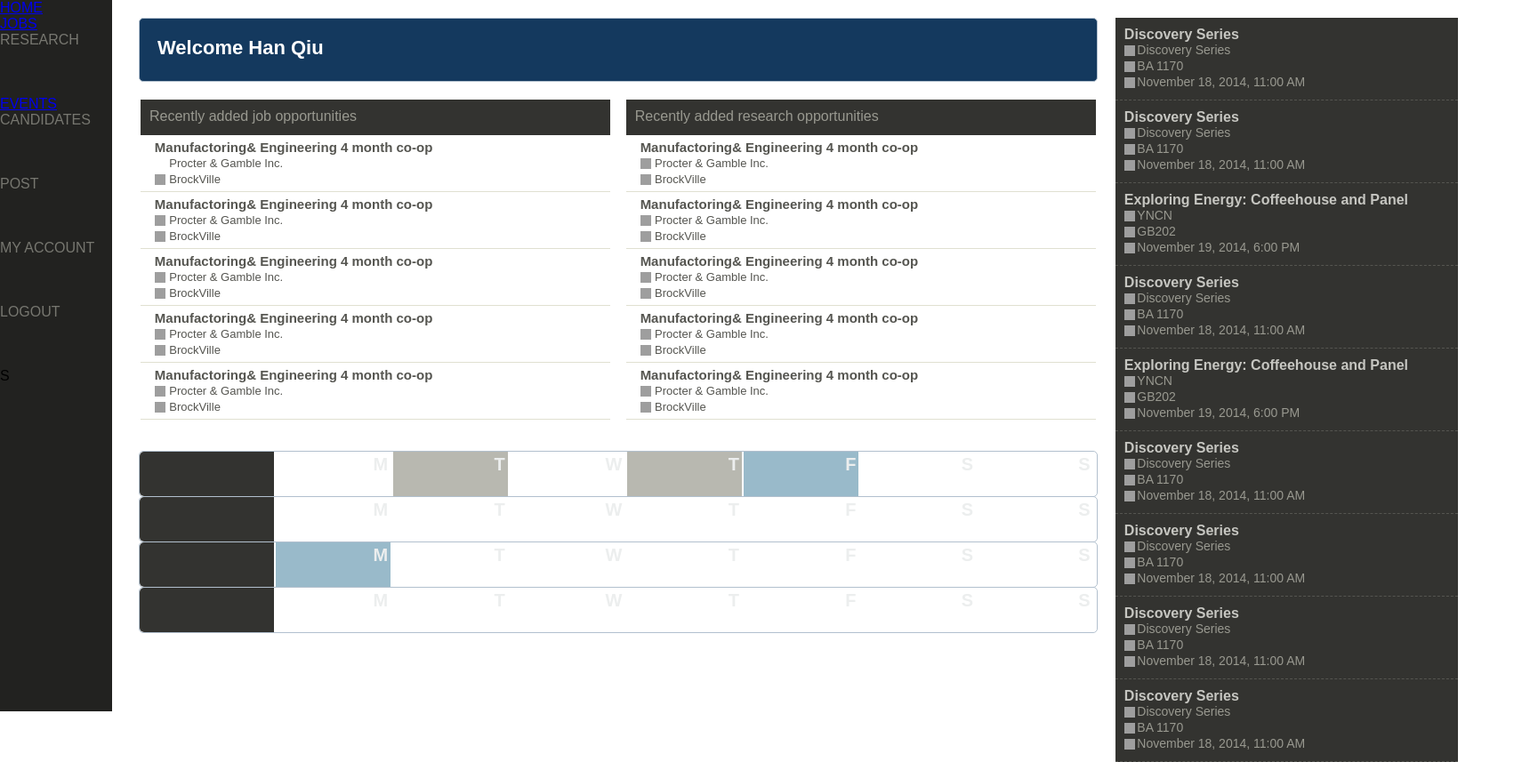
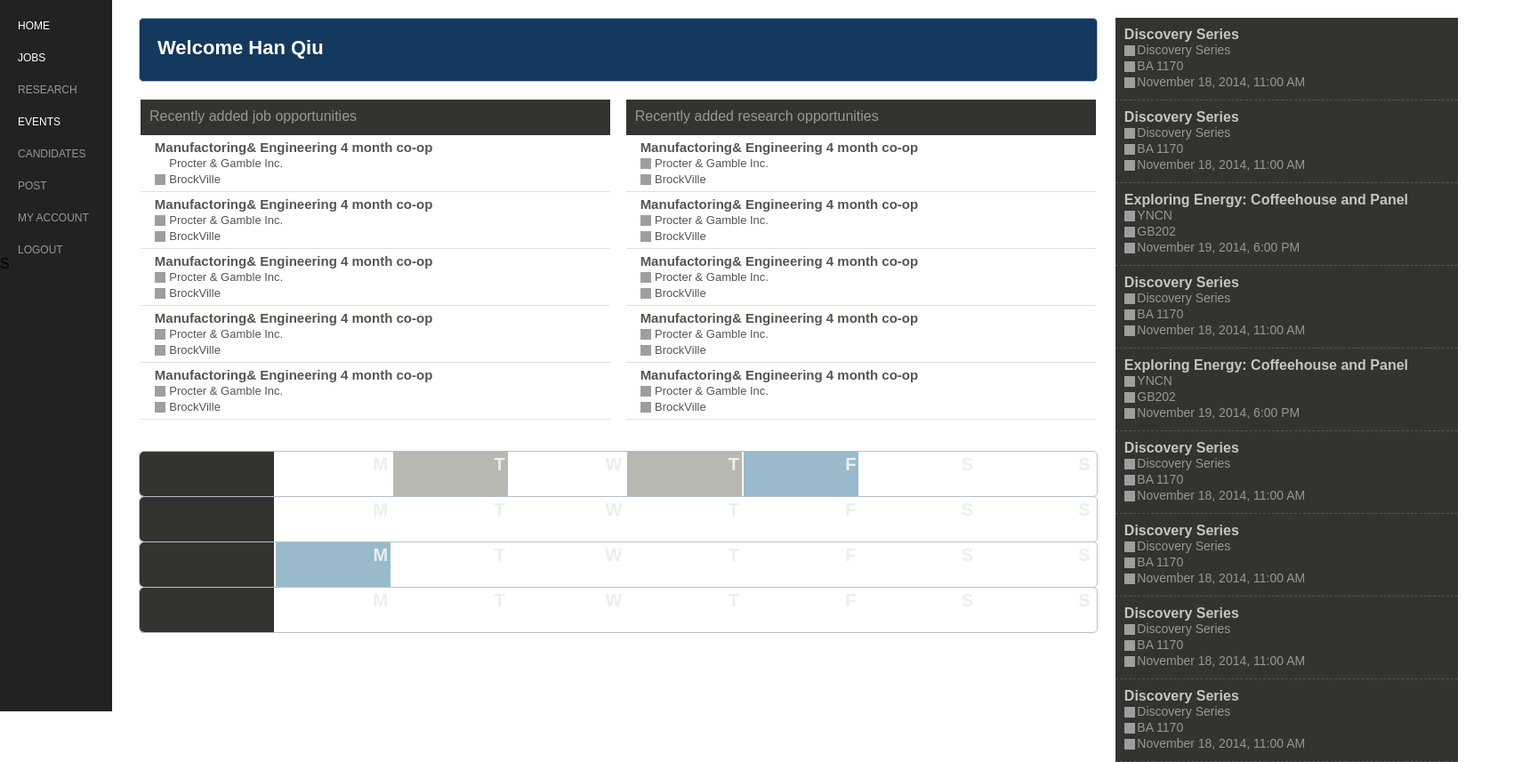
Before and after one commit to alanyuan0408/LegacyFlux, a Rails app: page / in a window 1720 px wide. Shown: the whole page at 89% size. Run offline with Rails 7, Linux system fonts and the light colour scheme; style sheets or scripts are compiled from the project's sources; some libraries are stand-ins or nearby versions; grey boxes are pictures that could not be loaded.

Commit message:
nav fix.

```diff
--- a/app/assets/stylesheets/application.css
+++ b/app/assets/stylesheets/application.css
@@ -50,27 +50,28 @@ body{
 	position:relative;
 	width:100%;
 }
-	.nav h1{
-		width:100%;display:block;text-align:center;margin-top:22px;
-		font-size:11px;font-weight:normal;
+	.nav li{
+		display:block;
+		margin:22px 0 0 10px;
+		font-size:75%;
+		color: #999999;
 	}
-nav{
-	position:relative;display:block;
-	width:100%;height:72px;
-	color:#777770;
-}
-	nav:hover{
-		cursor:pointer;
-		color:#999990;
+	.nav a{
+		color: #ffffff;
+		text-decoration:none;
+	}
+	.nav a:hover, li:hover{
+		color: #dddddd;
 /*			-moz-box-shadow:      inset 0 0 7px #000000;
 		-webkit-box-shadow:   inset 0 0 7px #000000;
 		box-shadow:           inset 0 0 7px #000000; */
 	}
-.navIcon{
-	position:relative;display:block;left:38px;top:16px;
+	.nav i{
+	left:38px;top:16px;
 	width:24px;height:24px;
+	padding-right: 10px;
 	background-size:100%;
-}
+	}
 
 .main{
 	position:relative;top:0;left:96px;
```
